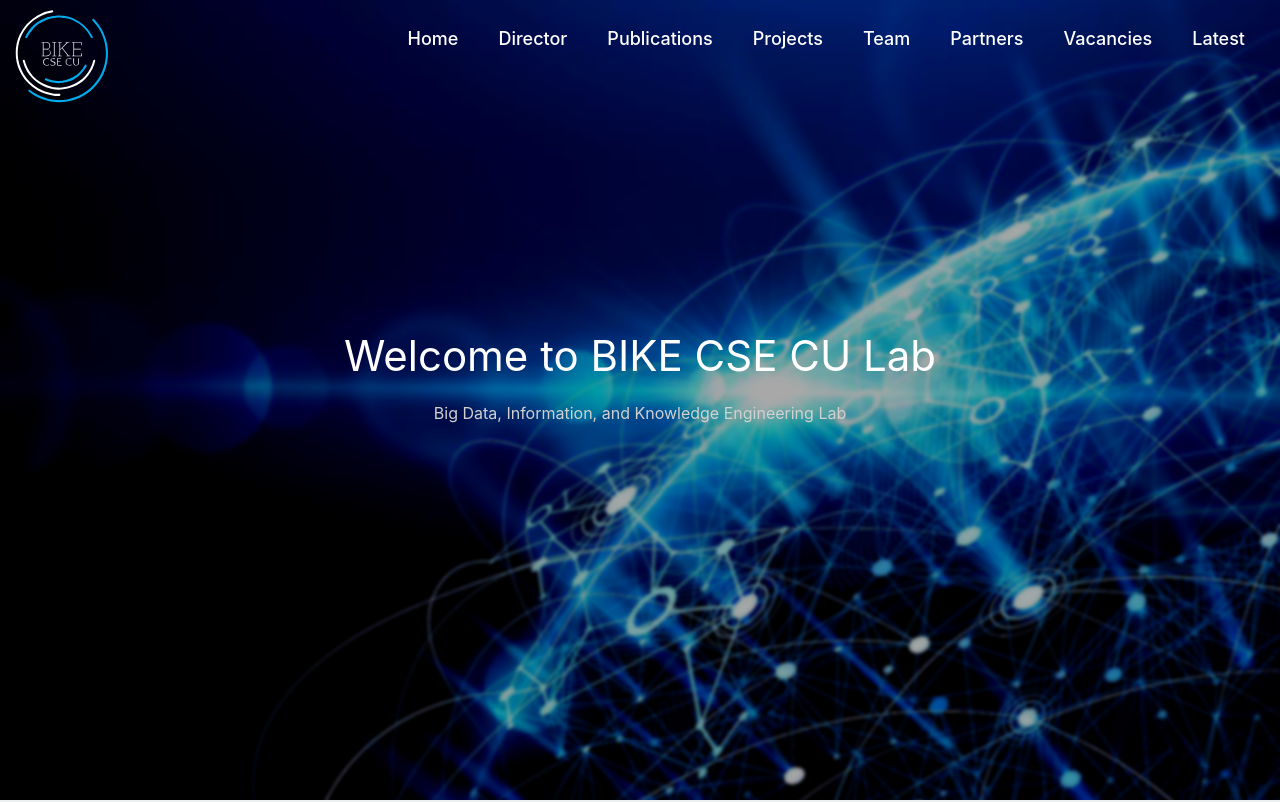
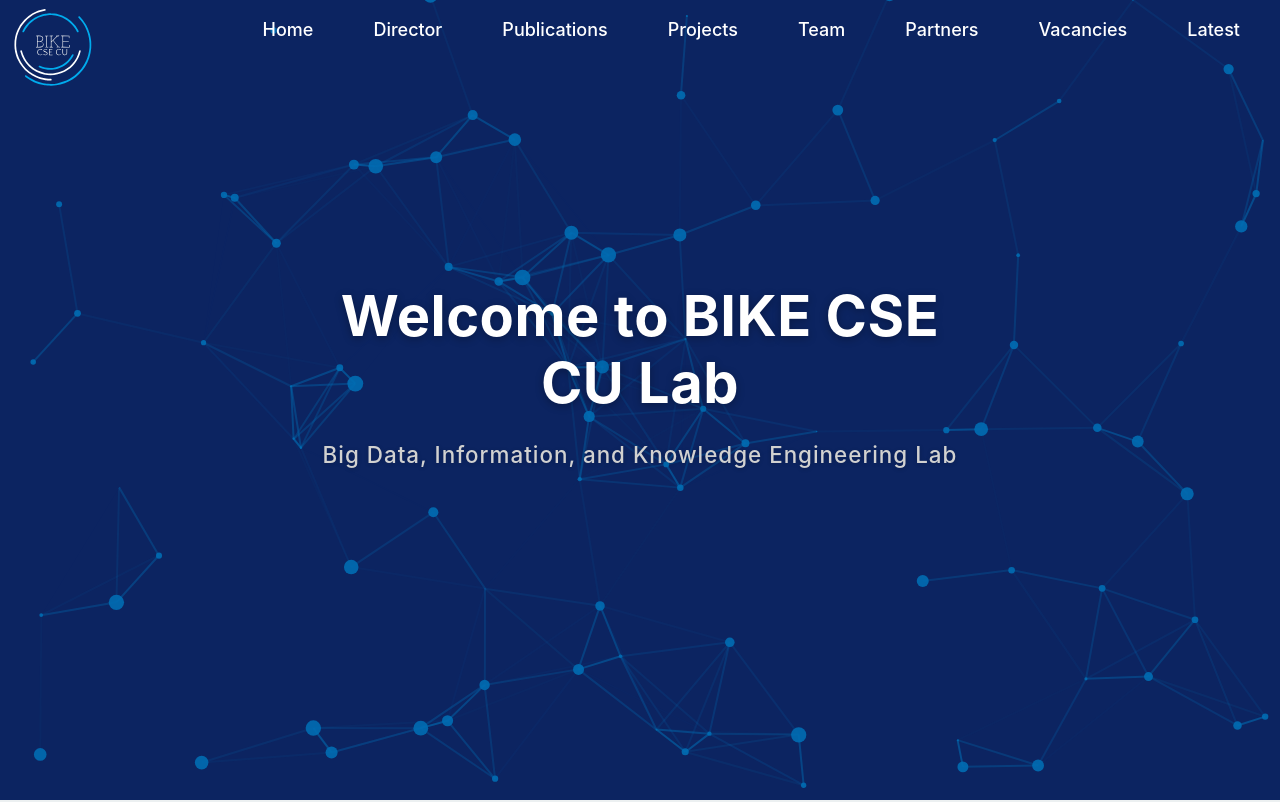
Before and after one commit to Brainless-Loco/bike-portfolio, a React (Create React App) app: page / in a window 1280 px wide. Shown: the top 802 px of the page. Built offline with nearby package versions, Linux system fonts and the light colour scheme; no server answers; the database is empty.

Commit message:
Some Stylings added

```diff
--- a/src/Components/CreditDiv/CreditDiv.js
+++ b/src/Components/CreditDiv/CreditDiv.js
@@ -6,7 +6,7 @@ const CreditDiv = () => {
     return (
         <Box className="footerCredit text-white text-center">
             <Box className="pt-2 px-md-5 px-2 pt-md-0 d-flex justify-content-between">
-                <span className="float-md-left mt-md-2">&copy; BIKE&nbsp; 2024-2025</span>
+                <span className="float-md-left mt-md-2">&copy; BIKE&nbsp; 2024-2026</span>
                 <span className="float-md-right mt-md-2">Developed By: <a href="https://github.com/BIKE-Lab">BIKE Lab</a></span>
             </Box>
 
--- a/src/Components/Header/Header.css
+++ b/src/Components/Header/Header.css
@@ -1,7 +1,7 @@
 .header{
     background-color:transparent;
-    padding: 0px 15px;
-    height: 80px;
+    padding: 0px 10px;
+    height: 60px;
     position: absolute;
     top: 0%;
     width: 100%;
@@ -12,7 +12,7 @@
 }
 
 .logo{
-    height: 128px;
+    height: 110px;
     position: absolute;
     top: -7px;
     left: -2px;
@@ -29,15 +29,15 @@
 .scrollChange{
     position: fixed;
     background-color: #0c2461;
-    padding: 0px 10px;
-    height: 60px;
+    padding: 0px 15px;
+    height: 80px;
 }
 .scrollChange .logo{
     background-color: #0c2461;
-    height: 110px;
+    height: 128px;
 }
 .scrollChange .menu-btn{
-    padding: 16px 30px;
+    padding: 25px 20px;
     transition: all .5s;
 }
 
@@ -47,7 +47,7 @@
 .menu-btn{
     color: #fff;
     cursor: pointer;
-    display: none;
+    display: block;
     transition: all .5s;
 }
 .ml-80px{
@@ -59,7 +59,7 @@
     font-size: 18px;
     font-weight: 500;
     margin-top: 0px;
-    padding: 25px 20px;
+    padding: 16px 30px;
     transition: color 0.2s ease;
     transition: background-color .8s ease;
 }
@@ -74,6 +74,10 @@
     display: none;
 }
 
+
+.hambar{
+    display: none !important;
+}
 
 @media (max-width: 1100px){
     .header{
@@ -96,7 +100,6 @@
         width: 100vw;
         height: 100vh;
         flex-direction: column;
-        /* justify-content: center; */
         overflow-x:hidden;
         overflow-y: auto;
         z-index: 20;
@@ -106,7 +109,15 @@
     .mobile-menu-logo{
         padding: 10px;
     }
-     .hambar{
+    .hambar{
         display: block !important;
-     }
+    }
 }
+@media (max-width: 600px){
+    .logo{
+        height: 90px;
+    }
+    .scrollChange .logo{
+        height: 100px;
+    }
+}
--- a/src/Components/Header/Header.js
+++ b/src/Components/Header/Header.js
@@ -4,6 +4,7 @@ import './Header.css';
 import logo from '../../Images/Logo/logo.svg';
 import Box from '@mui/material/Box';
 import MenuIcon from '@mui/icons-material/Menu';
+import CloseIcon from '@mui/icons-material/Close';
 
 const Header = ({isScrolled, nonHomePath}) => {
     const menuList = ["Home","Director","Publications","Projects","Team","Partners", "Vacancies", "Latest"]
@@ -17,7 +18,10 @@ const Header = ({isScrolled, nonHomePath}) => {
             <Box className={!isMenuOpenInMobile && "text-md-right "}>
                 <ul className={"menu"} style={{display:isMenuOpenInMobile&&"flex"}}>
                     <Box className="mx-auto text-center w-100" sx={{display:isMenuOpenInMobile?'block':'none'}}>
-                        <img className="mobile-menu-logo mx-auto" width="120px" src={logo} alt="logo"/>
+                        <Box sx={{display:'flex', justifyContent:'space-between', alignItems:'center', paddingRight:'20px'}}>
+                            <img className="mobile-menu-logo mx-auto" width="120px" src={logo} alt="logo"/>
+                            <CloseIcon onClick={()=>{setIsMenuOpenInMobile(false)}} sx={{fontSize:'40px', color:'white', cursor:'pointer'}} />
+                        </Box>
                         <hr className="mt-3 mx-auto w-75"/>
                     </Box>
                     {
@@ -26,8 +30,8 @@ const Header = ({isScrolled, nonHomePath}) => {
                      }} key={LinkName} className="ml-0"><Link to={"/"+LinkName} className="menu-btn">{LinkName}</Link></li>)
                     }
                 </ul>
-                <Box  className="py-2 hambar float-right" sx={{display:!isMenuOpenInMobile?'none':'block'}}>
-                    <MenuIcon button onClick={()=>{setIsMenuOpenInMobile(!isMenuOpenInMobile)}} sx={{fontSize:'40px', color:'white', cursor:'pointer'}} color="white" />
+                <Box  className="py-2 hambar float-right">
+                    <MenuIcon onClick={()=>{setIsMenuOpenInMobile(!isMenuOpenInMobile)}} sx={{fontSize:'40px', color:'white', cursor:'pointer'}} />
                 </Box>
             </Box>
         </Box>
--- a/src/Components/Home/ContactUs/ContactUs.js
+++ b/src/Components/Home/ContactUs/ContactUs.js
@@ -52,7 +52,7 @@ const ContactUs = () => {
                 <div className="text-dark ml-3 px-2">
                     <h1 className="d-inline h1 text-color1 mr-3"> <i className="fas fa-envelope"></i> </h1> <a href="mailto::contact@bike-csecu.com" className="h3 text-color1">contact@bike-csecu.com</a>
                     <br/> <br />
-                    <h1 className="d-inline h1 text-color1 mr-3"> <i className="fab fa-facebook"></i> </h1> <a href="https://www.facebook.com/groups/498871573515526" target='_blank' className="h3 text-color1">BIKE Lab Official Group</a>
+                    <h1 className="d-inline h1 text-color1 mr-3"> <i className="fab fa-facebook"></i> </h1> <a href="https://www.facebook.com/groups/498871573515526" target='_blank'  rel="noreferrer" className="h3 text-color1">BIKE Lab Official Group</a>
                 </div>
             </div>
             <div className="col-md-6"  uk-scrollspy="cls: uk-animation-slide-right; delay:500; repeat: false">
--- a/src/Pages/Home/Home.css
+++ b/src/Pages/Home/Home.css
@@ -1,14 +1,19 @@
 .home-first{
     height: 100vh;
     width: 100%;
-    /* background-image: url('https://img.freepik.com/free-vector/abstract-low-poly-connection-lines-digital-technology-background_1017-25550.jpg'); */
-    background-image: url("/src/Images/Illu-Linked-Data.png");
-    background-attachment: fixed;
-    background-position: center;
-    background-repeat: no-repeat;
-    background-size: cover;
-    position:relative;
+    background: #0c2461;
+    position: relative;
     z-index: 5;
+    overflow: hidden;
+}
+
+#homeBackground{
+    position: absolute;
+    width: 100%;
+    height: 100%;
+    top: 0;
+    left: 0;
+    z-index: 1;
 }
 
 .middle-center{
@@ -18,8 +23,23 @@
     transform: translate(-50%, -50%);
     z-index: 10;
 }
+
+.middle-center h1{
+    font-size: 3.5rem;
+    font-weight: 700;
+    letter-spacing: 0.5px;
+    line-height: 1.2;
+    margin-bottom: 1rem;
+    text-shadow: 0 2px 8px rgba(0, 0, 0, 0.3);
+}
+
 .Welcome-note{
     color: rgb(209, 209, 208);
+    font-size: 1.4rem;
+    font-weight: 500;
+    letter-spacing: 1px;
+    line-height: 1.6;
+    text-shadow: 0 1px 4px rgba(0, 0, 0, 0.2);
 }
 .join-us-button{
     border: none;
--- a/src/Pages/Home/Home.js
+++ b/src/Pages/Home/Home.js
@@ -15,12 +15,97 @@ const Home = ({setNonHomePath}) => {
 
     },[setNonHomePath])
 
+    useEffect(() => {
+        const script = document.createElement('script');
+        script.src = 'https://cdn.jsdelivr.net/particles.js/2.0.0/particles.min.js';
+        script.async = true;
+        script.onload = () => {
+            if (window.particlesJS) {
+                window.particlesJS('homeBackground', {
+                    particles: {
+                        number: {
+                            value: 80,
+                            density: {
+                                enable: true,
+                                value_area: 900
+                            }
+                        },
+                        color: {
+                            value: '#016DB2'
+                        },
+                        shape: {
+                            type: 'circle'
+                        },
+                        opacity: {
+                            value: 0.9,
+                            random: false
+                        },
+                        size: {
+                            value: 8, // increased node diameter
+                            random: true
+                        },
+                        line_linked: {
+                            enable: true,
+                            distance: 150,
+                            color: '#016DB2',
+                            opacity: 0.7,
+                            width: 2 // slightly thicker connector lines
+                        },
+                        move: {
+                            enable: true,
+                            speed: 1,
+                            direction: 'none',
+                            random: false,
+                            straight: false,
+                            out_mode: 'out',
+                            bounce: false
+                        }
+                    },
+                    interactivity: {
+                        detect_on: 'canvas',
+                        events: {
+                            onhover: {
+                                enable: true,
+                                mode: 'grab'
+                            },
+                            onclick: {
+                                enable: true,
+                                mode: 'push'
+                            },
+                            resize: true
+                        },
+                        modes: {
+                            grab: {
+                                distance: 200,
+                                line_linked: {
+                                    opacity: 1
+                                }
+                            },
+                            push: {
+                                particles_nb: 4
+                            }
+                        }
+                    },
+                    retina_detect: true
+                });
+            }
+        };
+        document.head.appendChild(script);
+
+        return () => {
+            if (script.parentNode) {
+                script.parentNode.removeChild(script);
+            }
+        };
+    }, [])
+
     return (
         <div>
             <Helmet>
                 <title> BIKE - CSE CU</title>
             </Helmet>
-            <div id='homeBackground' className="home-first">
+            <div className="home-first">
+                <div id='homeBackground'></div>
                 <div className="middle-center text-center">
                     <h1 className="text-white pb-0">Welcome to BIKE CSE CU Lab</h1>
                     <p className="Welcome-note">
```
